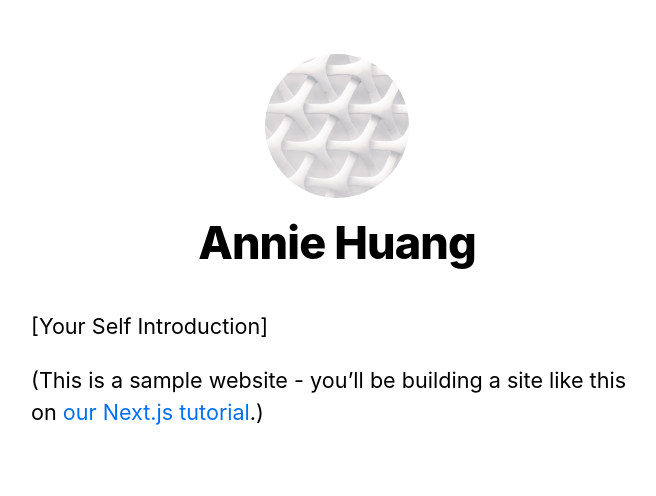
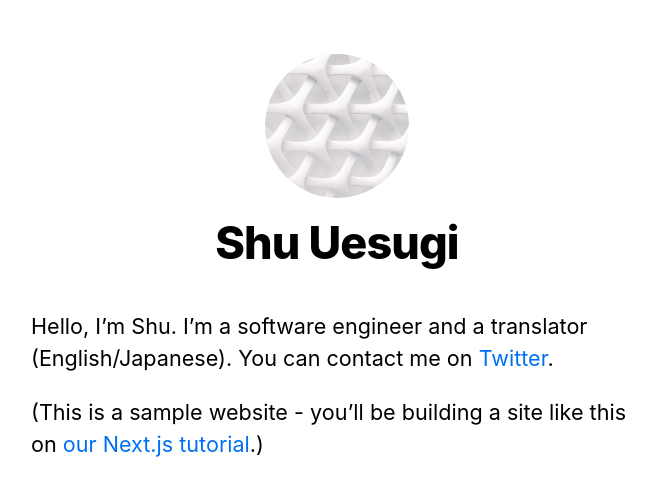
Before and after one commit to Annie-Huang/nextjs-blog, a Next.js app: page / in a window 1280 px wide. Shown: the top 496 px of the page, without its empty margins (303-959 px from the left). Built offline with nearby package versions, Linux system fonts and the light colour scheme.

Commit message:
Update to use "Shu Uesugi" info

```diff
--- a/components/layout.js
+++ b/components/layout.js
@@ -4,7 +4,7 @@
 import utilStyles from '../styles/utils.module.css';
 import Link from 'next/link';
 
-const name = 'Annie Huang';
+const name = 'Shu Uesugi';
 export const siteTitle = 'Next.js Sample Website';
 
 export default function Layout({ children, home }) {
--- a/pages/index.js
+++ b/pages/index.js
@@ -10,7 +10,11 @@
         <title>{siteTitle}</title>
       </Head>
       <section className={utilStyles.headingMd}>
-        <p>[Your Self Introduction]</p>
+        <p>
+          Hello, I’m Shu. I’m a software engineer and a translator
+          (English/Japanese). You can contact me on{' '}
+          <a href='https://twitter.com/chibicode'>Twitter</a>.
+        </p>
         <p>
           (This is a sample website - you’ll be building a site like this on{' '}
           <a href='https://nextjs.org/learn'>our Next.js tutorial</a>.)
```
Also changed, not shown: Note.txt.
